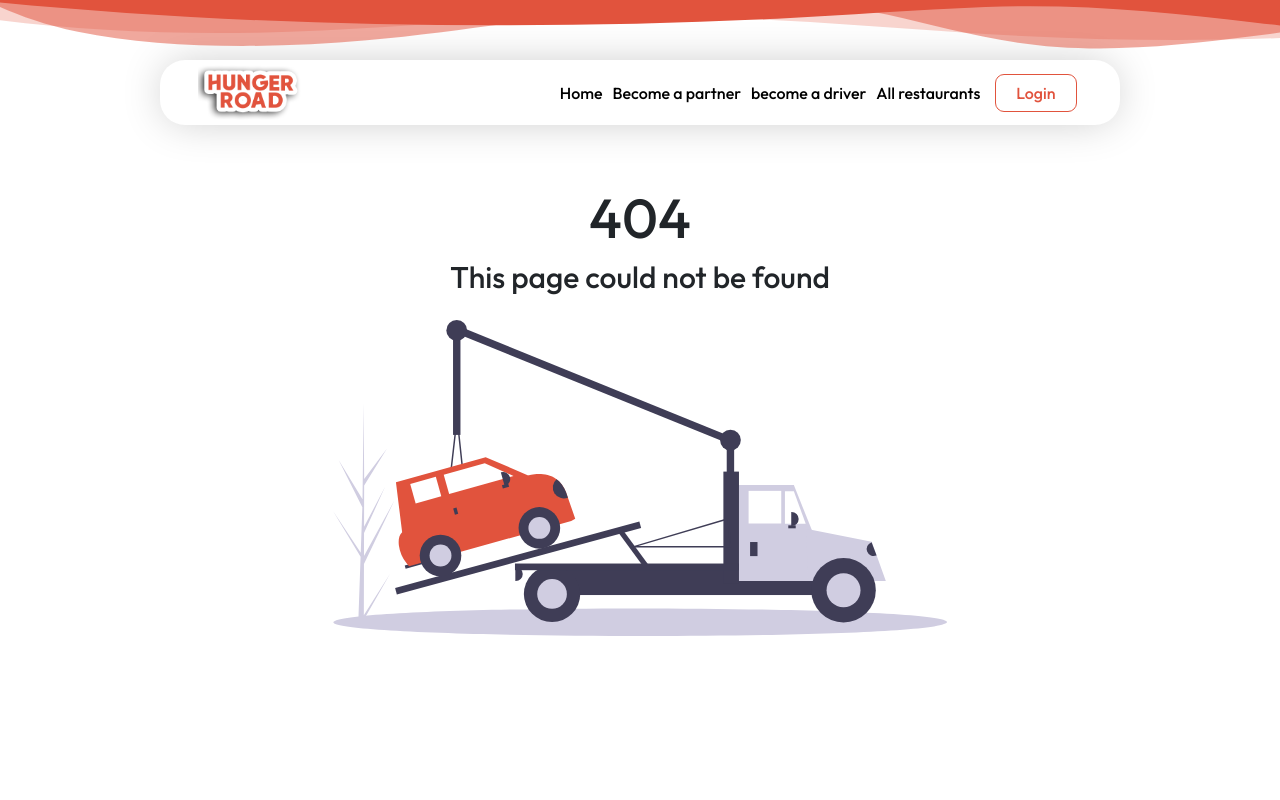
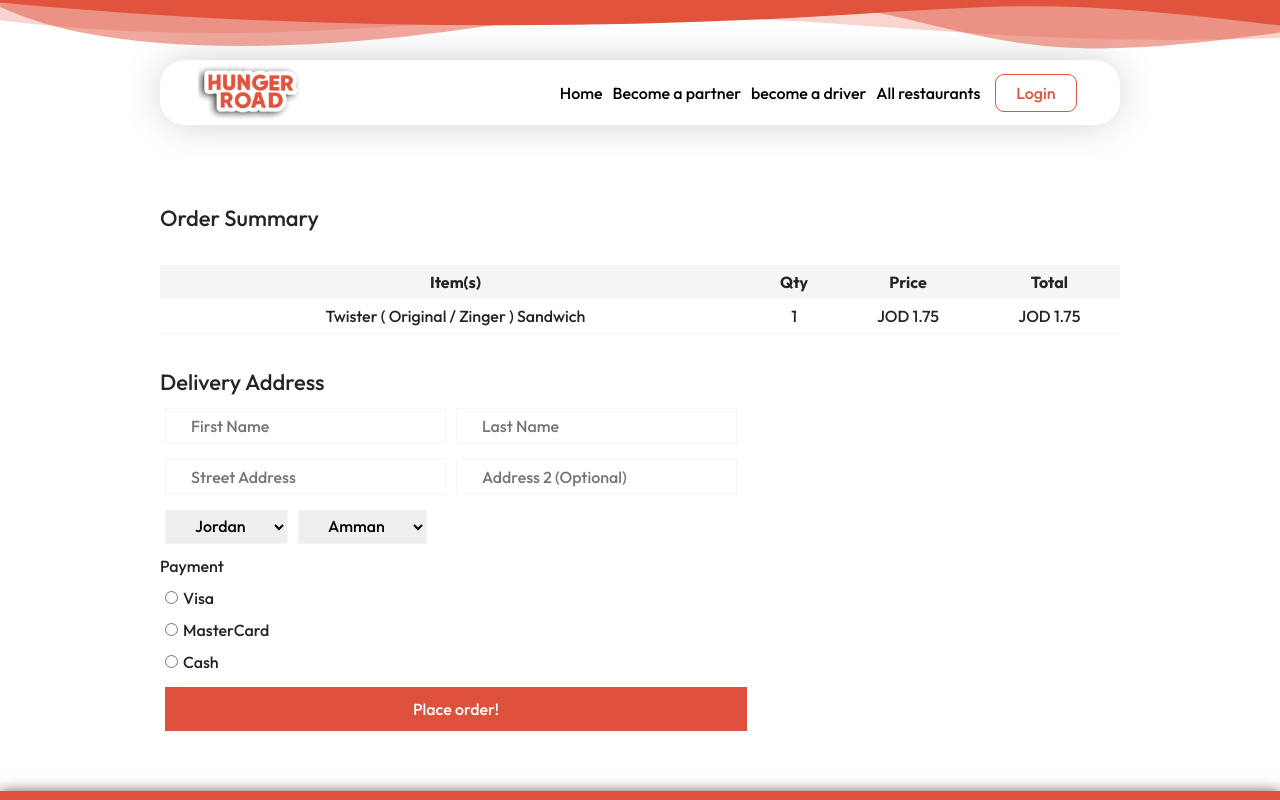
Before and after one commit to AzmiTammam/HUNGER-ROAD, a React (Create React App) app: page /Checkout in a window 1280 px wide. Before the commit this address had no page. Shown: the top 800 px of the page. Built offline with nearby package versions, Linux system fonts and the light colour scheme.

Commit message:
Add checkout component

```diff
--- a/src/App.js
+++ b/src/App.js
@@ -16,7 +16,7 @@ import Users from "./components/Admin/Users/users";
 import Profile from "./components/Profile/Profile";
 import Restaurants from "./components/Restaurants/restaurants";
 import RestaurantDetails from "./components/RestaurantDetails/RestaurantDetails";
-
+import Checkout from "./components/Checkout/Checkout";
 function App() {
   return (
     <BrowserRouter>
@@ -34,6 +34,7 @@ function App() {
         <Route path="/sidebar" element={<Sidebar />} />
         <Route path="/Users" element={<Users />} />
         <Route path="/profile" element={<Profile />} />
+        <Route path="/Checkout" element={<Checkout />} />
         <Route path="/*" element={<PageNotFound />} />
       </Routes>
     </BrowserRouter>
--- a/src/components/Checkout/Checkout.jsx
+++ b/src/components/Checkout/Checkout.jsx
@@ -0,0 +1,97 @@
+import react from "react";
+import Navbar from "../navbar/Navbar";
+import Footer from "../Footer/Footer";
+import "./Checkout.scss";
+
+function Checkout() {
+  return (
+    <>
+      <Navbar />
+      <div className="checkoutContainer">
+        <div className="checkoutHeading">
+          <h3>Order Summary</h3>
+        </div>
+        <div className="checkoutDataInfo">
+          <table>
+            <tr>
+              <th>Item(s)</th>
+              <th>Qty</th>
+              <th>Price</th>
+              <th>Total</th>
+            </tr>
+            <tr>
+              <td>Twister ( Original / Zinger ) Sandwich</td>
+              <td>1</td>
+              <td>JOD 1.75</td>
+              <td>JOD 1.75</td>
+            </tr>
+          </table>
+        </div>
+        <div className="deliveryAddress">
+          <h3>Delivery Address</h3>
+          <form>
+            <div className="div">
+              <input type="text" name="firstname" placeholder="First Name" />
+              <input type="text" name="lastname" placeholder="Last Name" />
+            </div>
+            <div className="div">
+              <input type="text" name="street" placeholder="Street Address" />
+              <input
+                type="text"
+                name="street"
+                placeholder="Address 2 (Optional)"
+              />
+            </div>
+
+            <div className="div">
+              <select>
+                <option value="country" id="country">
+                  Jordan
+                </option>
+              </select>
+              <select>
+                <option value="amman">Amman</option>
+                <option value="irbid">Irbid</option>
+              </select>
+            </div>
+            <div className="div">
+              <label>Payment</label>
+              <br />
+              <input
+                type="radio"
+                value="visa"
+                id="visa"
+                name="payment_method"
+              />
+              <label htmlFor="visa">Visa</label>
+              <br />
+
+              <input
+                type="radio"
+                value="mastercard"
+                id="mastercard"
+                name="payment_method"
+              />
+
+              <label htmlFor="mastercard">MasterCard</label>
+              <br />
+
+              <input
+                type="radio"
+                value="cash"
+                id="cash"
+                name="payment_method"
+              />
+              <label htmlFor="cash">Cash</label>
+            </div>
+
+            <button>Place order!</button>
+          </form>
+        </div>
+      </div>
+      <Footer />
+    </>
+  );
+}
+
+export default Checkout;
--- /dev/null
+++ b/src/components/Checkout/Checkout.scss
@@ -0,0 +1,76 @@
+.checkoutContainer {
+  display: flex;
+  flex-direction: column;
+  align-items: center;
+  width: 75vw;
+  margin: 0 auto;
+  padding: 20px 0 50px;
+}
+
+.checkoutHeading {
+  display: flex;
+  align-self: flex-start;
+}
+
+.checkoutHeading h3 {
+  font-size: 22px;
+}
+
+.checkoutDataInfo {
+  padding-top: 25px;
+  width: 100%;
+  margin: 0 auto;
+}
+
+.checkoutDataInfo table {
+  width: 100%;
+}
+
+.checkoutDataInfo table tr th {
+  background-color: whitesmoke;
+  padding: 5px;
+}
+
+.checkoutDataInfo table tr td {
+  padding: 5px 0;
+  border-bottom: 1px solid whitesmoke !important;
+}
+
+.checkoutDataInfo table,
+.checkoutDataInfo table tr th,
+.checkoutDataInfo table tr td {
+  border: none;
+}
+
+.deliveryAddress {
+  margin-top: 35px;
+  display: flex;
+  align-self: flex-start;
+  flex-direction: column;
+}
+
+.deliveryAddress h3 {
+  font-size: 22px;
+  align-items: flex-start;
+}
+
+.deliveryAddress input {
+  margin: 5px 5px 10px;
+  padding: 5px 25px;
+  border: 1px solid #f5f5f5;
+}
+
+.deliveryAddress select {
+  margin: 5px 5px 10px;
+  border: 1px solid #f5f5f5;
+  padding: 5px 25px;
+}
+
+.deliveryAddress form button {
+  margin: 5px 5px 10px;
+  padding: 10px 35px;
+  border: 0;
+  background-color: #de523d;
+  color: #fff;
+  width: 100%;
+}
```
Also changed, not shown: src/components/Checkout/Checkout.sass (deleted).
